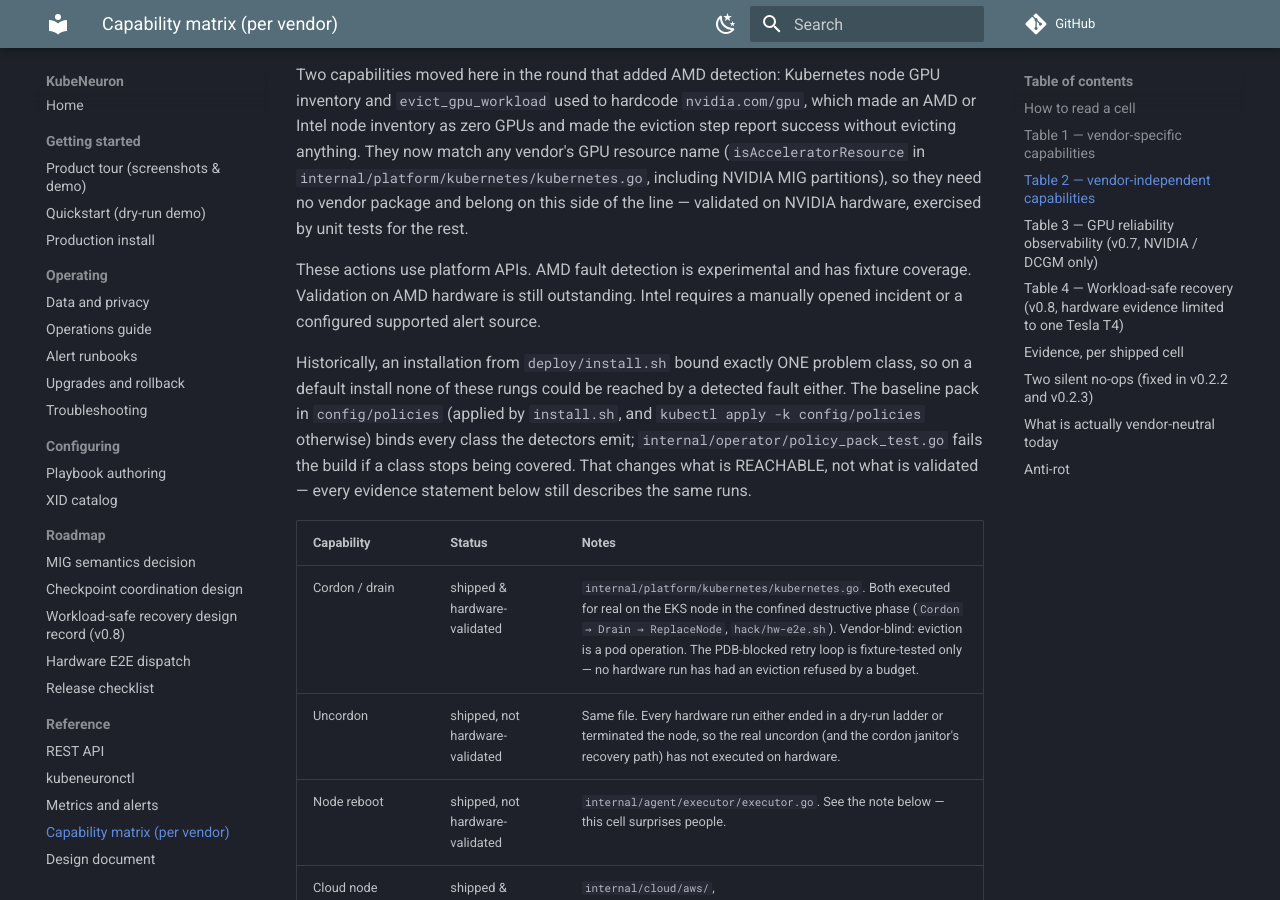
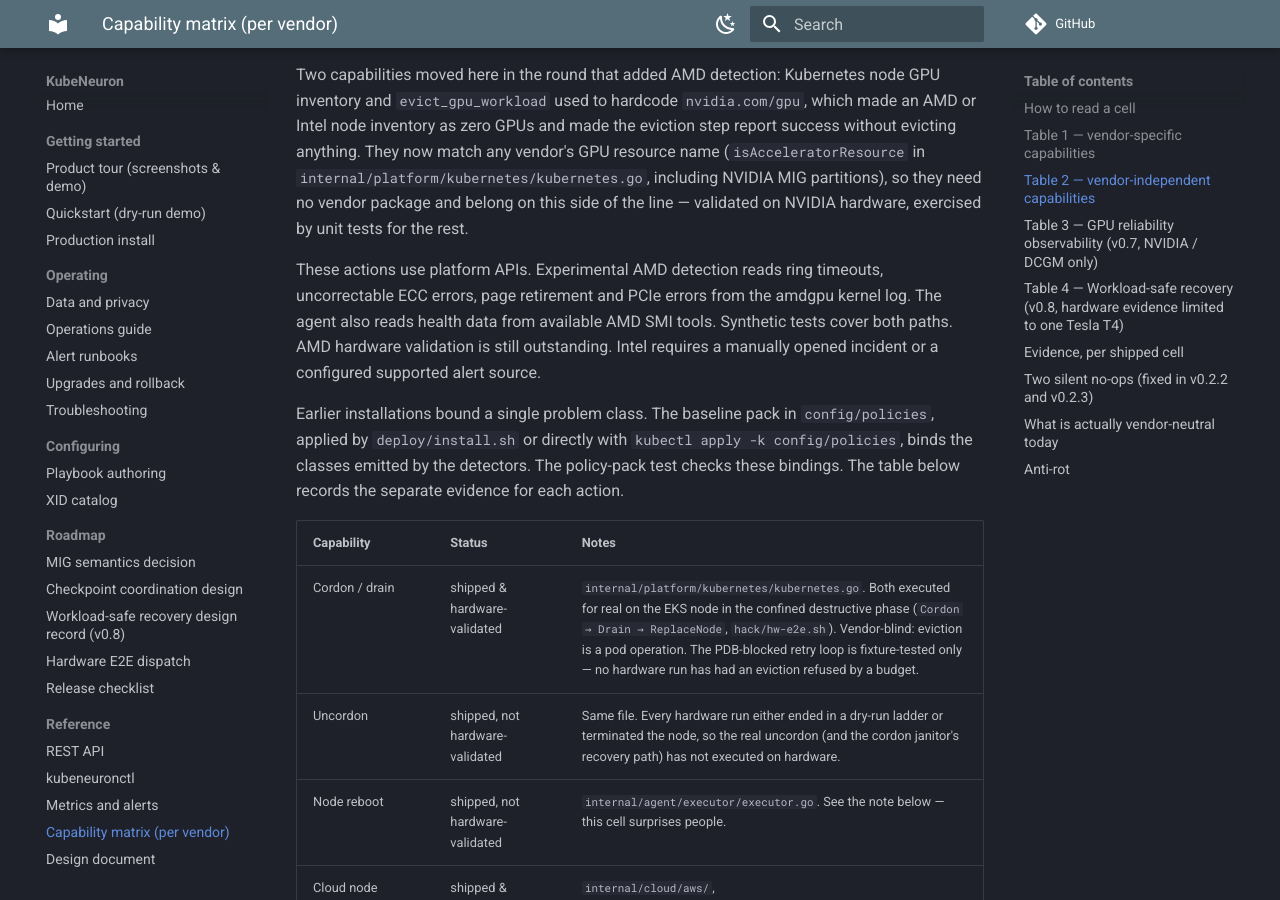
Before and after one commit to kubeneuron/kubeneuron, an MkDocs documentation site: the page built from docs/reference-capabilities.md, in a window 1280 px wide and 900 px high, scrolled down 2926 px. Built offline with MkDocs 1.6.1 and Material for MkDocs 9.7.7, drawn with Linux system fonts in a browser that asks for light colours; comment, search, counter and statistics services are not loaded.

Commit message:
docs: clarify AMD detection evidence and security reporting
Signed-off-by: Andrii Petruk <andrey.petruk@gmail.com>

```diff
--- a/docs/reference-capabilities.md
+++ b/docs/reference-capabilities.md
@@ -65,18 +65,18 @@ resource name (`isAcceleratorResource` in
 partitions), so they need no vendor package and belong on this side of the
 line — validated on NVIDIA hardware, exercised by unit tests for the rest.
 
-These actions use platform APIs. AMD fault detection is experimental and has
-fixture coverage. Validation on AMD hardware is still outstanding. Intel
-requires a manually opened incident or a configured supported alert source.
+These actions use platform APIs. Experimental AMD detection reads ring
+timeouts, uncorrectable ECC errors, page retirement and PCIe errors from
+the amdgpu kernel log. The agent also reads health data from available
+AMD SMI tools. Synthetic tests cover both paths. AMD hardware validation
+is still outstanding. Intel requires a manually opened incident or a
+configured supported alert source.
 
-Historically, an
-installation from `deploy/install.sh` bound exactly ONE problem class, so on a
-default install none of these rungs could be reached by a detected fault
-either. The baseline pack in `config/policies` (applied by `install.sh`, and
-`kubectl apply -k config/policies` otherwise) binds every class the detectors
-emit; `internal/operator/policy_pack_test.go` fails the build if a class stops
-being covered. That changes what is REACHABLE, not what is validated — every
-evidence statement below still describes the same runs.
+Earlier installations bound a single problem class. The baseline pack in
+`config/policies`, applied by `deploy/install.sh` or directly with
+`kubectl apply -k config/policies`, binds the classes emitted by the
+detectors. The policy-pack test checks these bindings. The table below
+records the separate evidence for each action.
 
 | Capability | Status | Notes |
 |---|---|---|
```
Also changed, not shown: CHANGELOG.md (+2 -1 lines), SECURITY.md (+1 -1 lines).
